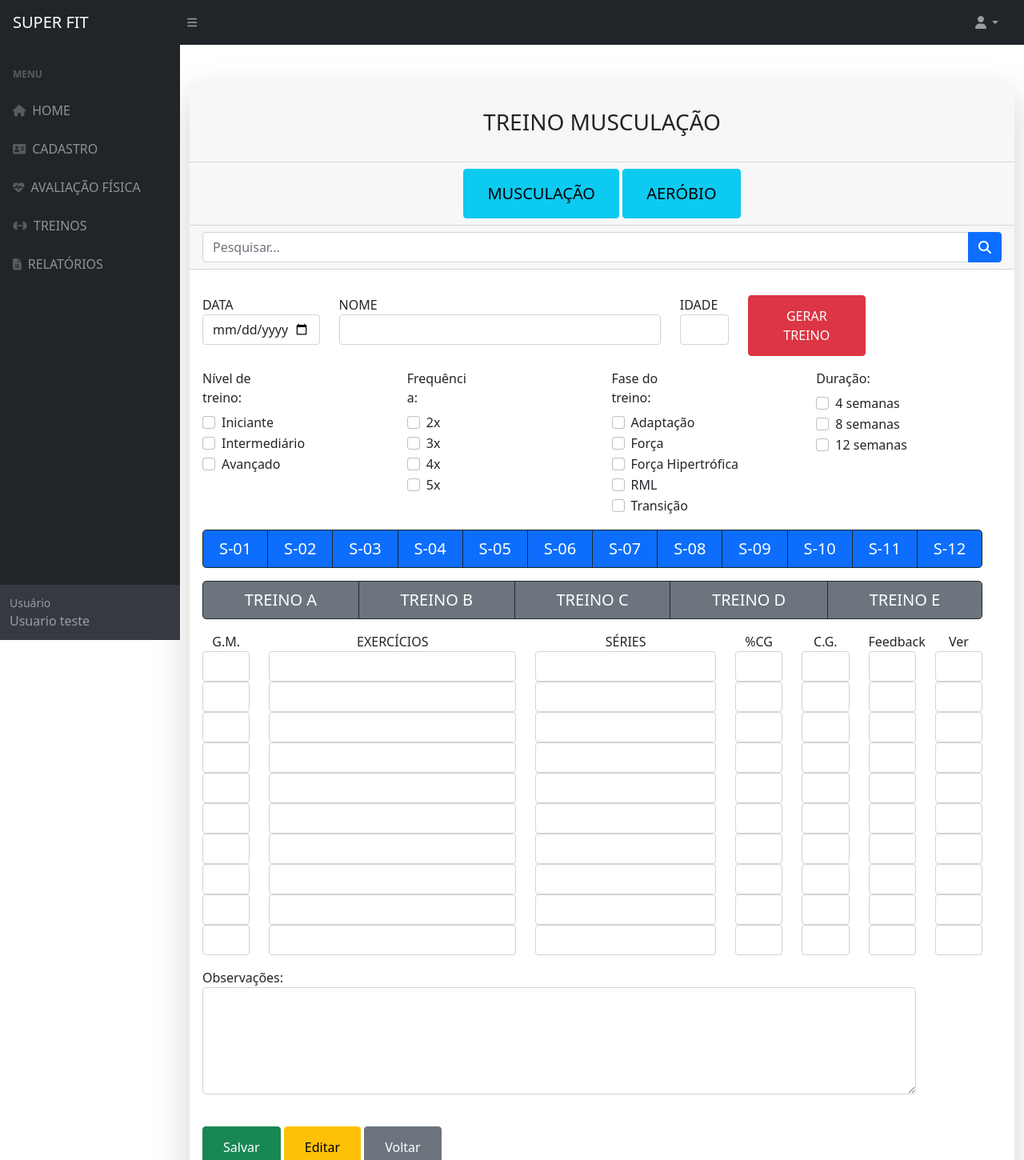
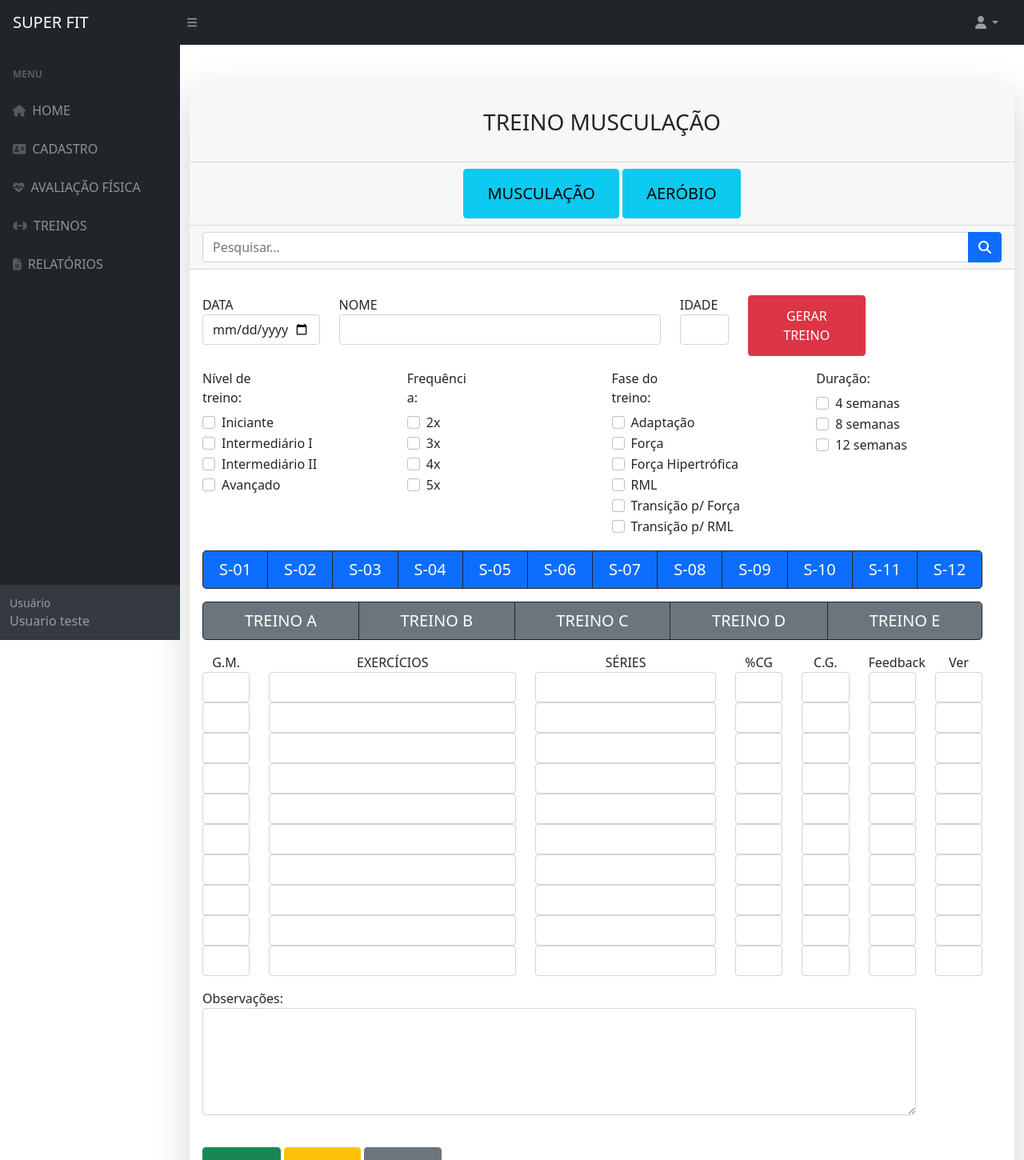
Before and after one commit to mariodemartini/super-fit, a PHP site: page /musculacao.php in a window 1280 px wide. Shown: the top 1450 px of the page at 80% size. Run offline with PHP 8.4, Linux system fonts and the light colour scheme; some libraries are stand-ins or nearby versions.

Commit message:
atualização na fases de treino

```diff
--- a/super-fit/musculacao.php
+++ b/super-fit/musculacao.php
@@ -52,12 +52,16 @@ include_once('include/sidebar.html');
                                         <div class="col-sm-10">
                                             <legend class="col-form-label col-sm-5 pt-0">Nível de treino:</legend>
                                             <div class="form-check">
-                                                <input class="form-check-input" type="checkbox" name="experiencia" id="gridRadios" value="sedentario">
+                                                <input class="form-check-input" type="checkbox" name="experiencia" id="gridRadios" value="iniciante">
                                                 <label class="form-check-label" for="gridRadios2">Iniciante</label>
                                             </div>
                                             <div class="form-check">
-                                                <input class="form-check-input" type="checkbox" name="experiencia" id="gridRadios" value="moderado">
-                                                <label class="form-check-label" for="gridRadios2">Intermediário</label>
+                                                <input class="form-check-input" type="checkbox" name="experiencia" id="gridRadios" value="intermediarioI">
+                                                <label class="form-check-label" for="gridRadios2">Intermediário I</label>
+                                            </div>
+                                            <div class="form-check">
+                                                <input class="form-check-input" type="checkbox" name="experiencia" id="gridRadios" value="intermediarioII">
+                                                <label class="form-check-label" for="gridRadios2">Intermediário II</label>
                                             </div>
                                             <div class="form-check">
                                                 <input class="form-check-input" type="checkbox" name="experiencia" id="gridRadios" value="ativo">
@@ -96,24 +100,28 @@ include_once('include/sidebar.html');
                                         <div class="col-sm-10">
                                             <legend class="col-form-label col-sm-5 pt-0">Fase do treino:</legend>
                                             <div class="form-check">
-                                                <input class="form-check-input" type="checkbox" name="fase" id="gridRadios" value="sedentario">
+                                                <input class="form-check-input" type="checkbox" name="fase" id="gridRadios" value="adaptacao">
                                                 <label class="form-check-label" for="gridRadios2">Adaptação</label>
                                             </div>
                                             <div class="form-check">
-                                                <input class="form-check-input" type="checkbox" name="fase" id="gridRadios" value="moderado">
+                                                <input class="form-check-input" type="checkbox" name="fase" id="gridRadios" value="forca">
                                                 <label class="form-check-label" for="gridRadios2">Força</label>
                                             </div>
                                             <div class="form-check">
-                                                <input class="form-check-input" type="checkbox" name="fase" id="gridRadios" value="ativo">
+                                                <input class="form-check-input" type="checkbox" name="fase" id="gridRadios" value="forcaHipertrofica">
                                                 <label class="form-check-label" for="gridRadios2">Força Hipertrófica</label>
                                             </div>
                                             <div class="form-check">
-                                                <input class="form-check-input" type="checkbox" name="fase" id="gridRadios" value="ativo">
+                                                <input class="form-check-input" type="checkbox" name="fase" id="gridRadios" value="rml">
                                                 <label class="form-check-label" for="gridRadios2">RML</label>
                                             </div>
                                             <div class="form-check">
-                                                <input class="form-check-input" type="checkbox" name="fase" id="gridRadios" value="ativo">
-                                                <label class="form-check-label" for="gridRadios2">Transição</label>
+                                                <input class="form-check-input" type="checkbox" name="fase" id="gridRadios" value="transicaoForca">
+                                                <label class="form-check-label" for="gridRadios2">Transição p/ Força</label>
+                                            </div>
+                                            <div class="form-check">
+                                                <input class="form-check-input" type="checkbox" name="fase" id="gridRadios" value="transicaoRML">
+                                                <label class="form-check-label" for="gridRadios2">Transição p/ RML</label>
                                             </div>
                                         </div>
                                     </fieldset>
```
Also changed, not shown: super-fit/aerobio.php (+12 -8 lines).
